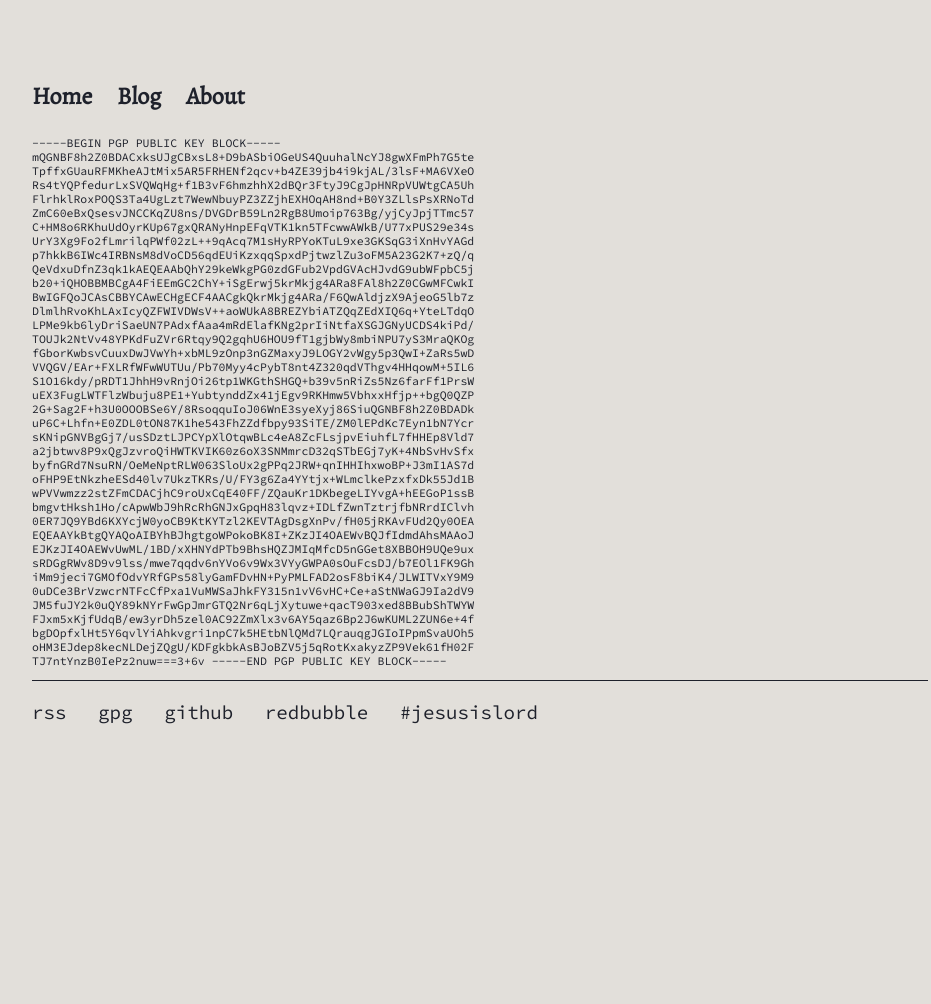
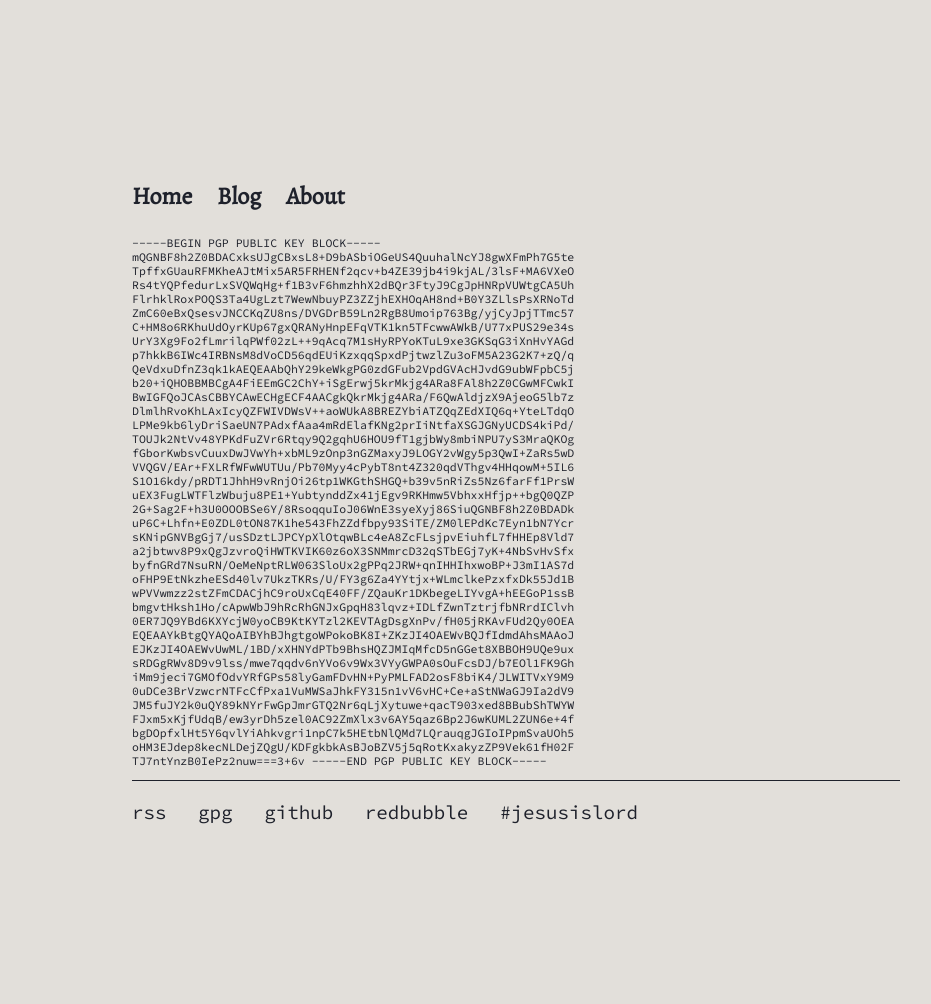
Before and after one commit to codyilardo/codyilardo.github.io, a Jekyll site: the page built from gpg.html, in a window 1280 px wide. Shown: the whole page, without its empty margins (48-979 px from the left). Built offline with Jekyll 4.4.1, drawn with Linux system fonts in a browser that asks for light colours; before the commit the page ends 900 px from its top, so only the background shows below that.

Commit message:
more style mods

```diff
--- a/css/main.css
+++ b/css/main.css
@@ -12,14 +12,15 @@
 body {
     background-color: var(--bg);
     color: var(--text);
-    margin: 80px;
-    width: 70%;
+    margin: 180px;
+    width: 60%;
     font-family: var(--font);
 }
 
 .hero-text {
     font-family: var(--font);
     font-size: 3.5rem;
+    text-decoration: none !important;
 }
 
 .p-mono {
```
Also changed, not shown: index.html (+9 -1 lines).
